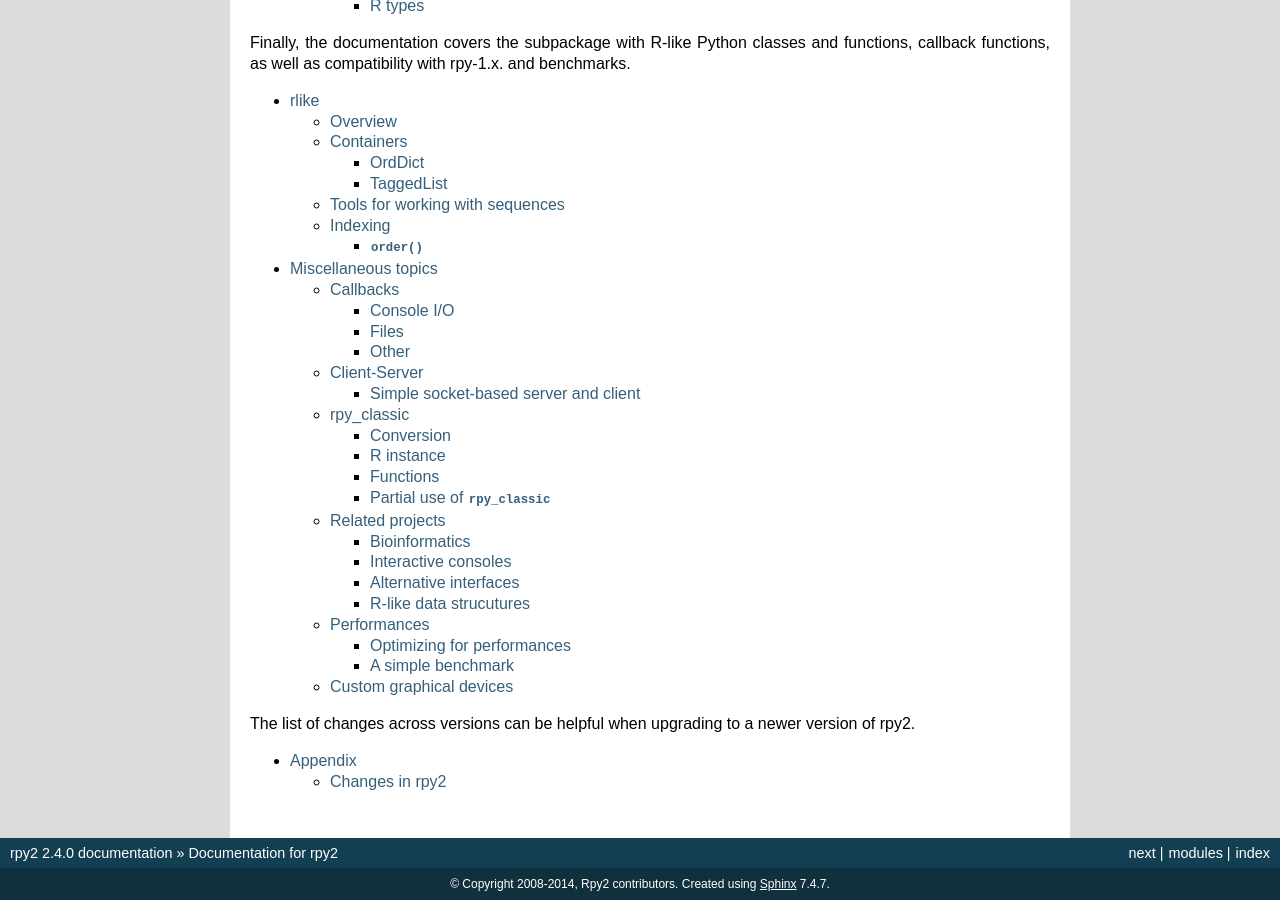
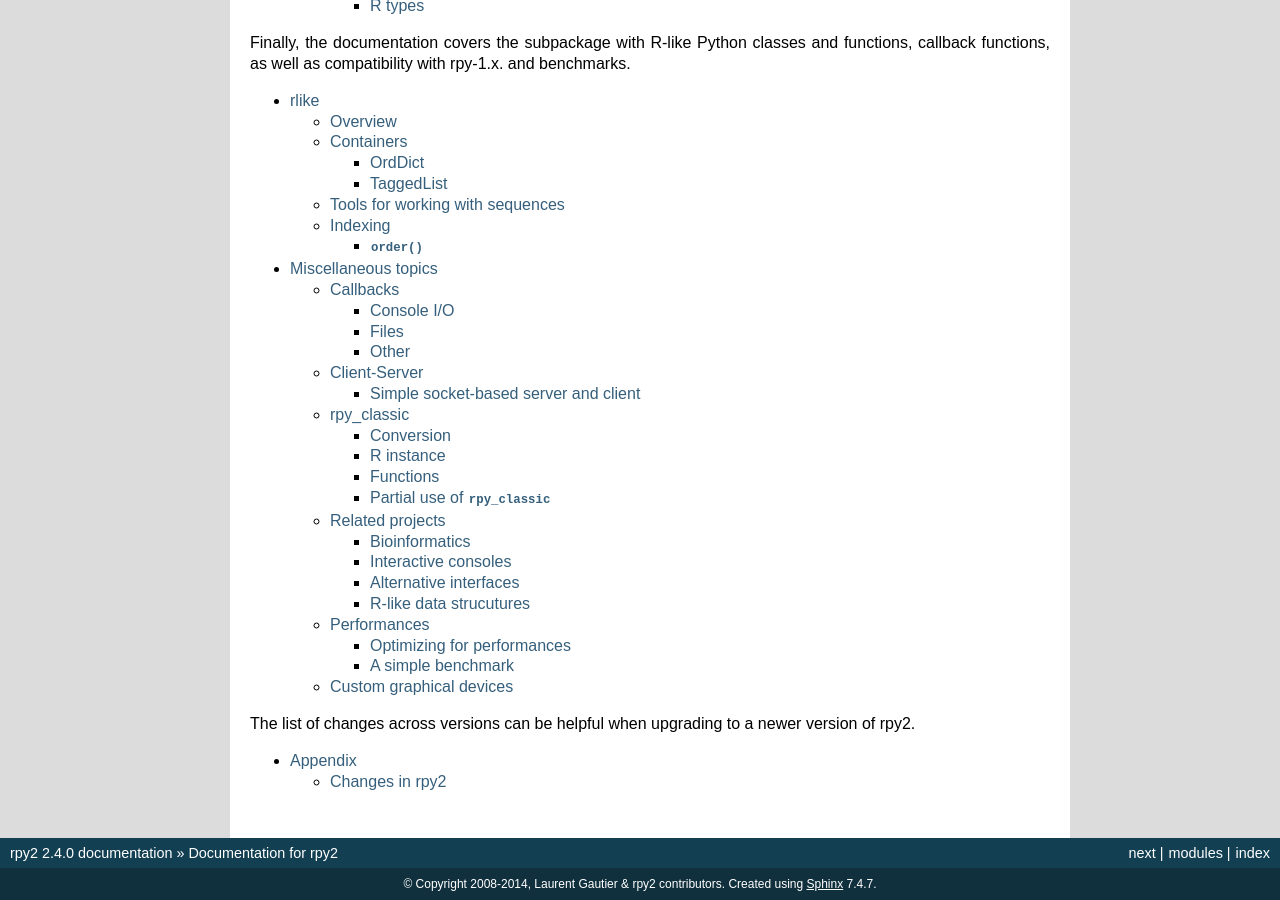
Before and after one commit to rpy2/rpy2, a Sphinx documentation site: the page built from doc/index.rst, in a window 1280 px wide and 900 px high, scrolled down 2570 px. Built offline with Sphinx 7.4.7, drawn with Linux system fonts in a browser that asks for light colours.

Commit message:
Credits
--HG--
branch : version_2.4.x

```diff
--- a/doc/conf.py
+++ b/doc/conf.py
@@ -56,7 +56,7 @@ master_doc = 'index'
 
 # General information about the project.
 project = 'rpy2'
-copyright = '2008-2014, Rpy2 contributors'
+copyright = '2008-2014, Laurent Gautier & rpy2 contributors'
 
 # The version info for the project you're documenting, acts as replacement for
 # |version| and |release|, also used in various other places throughout the
```
